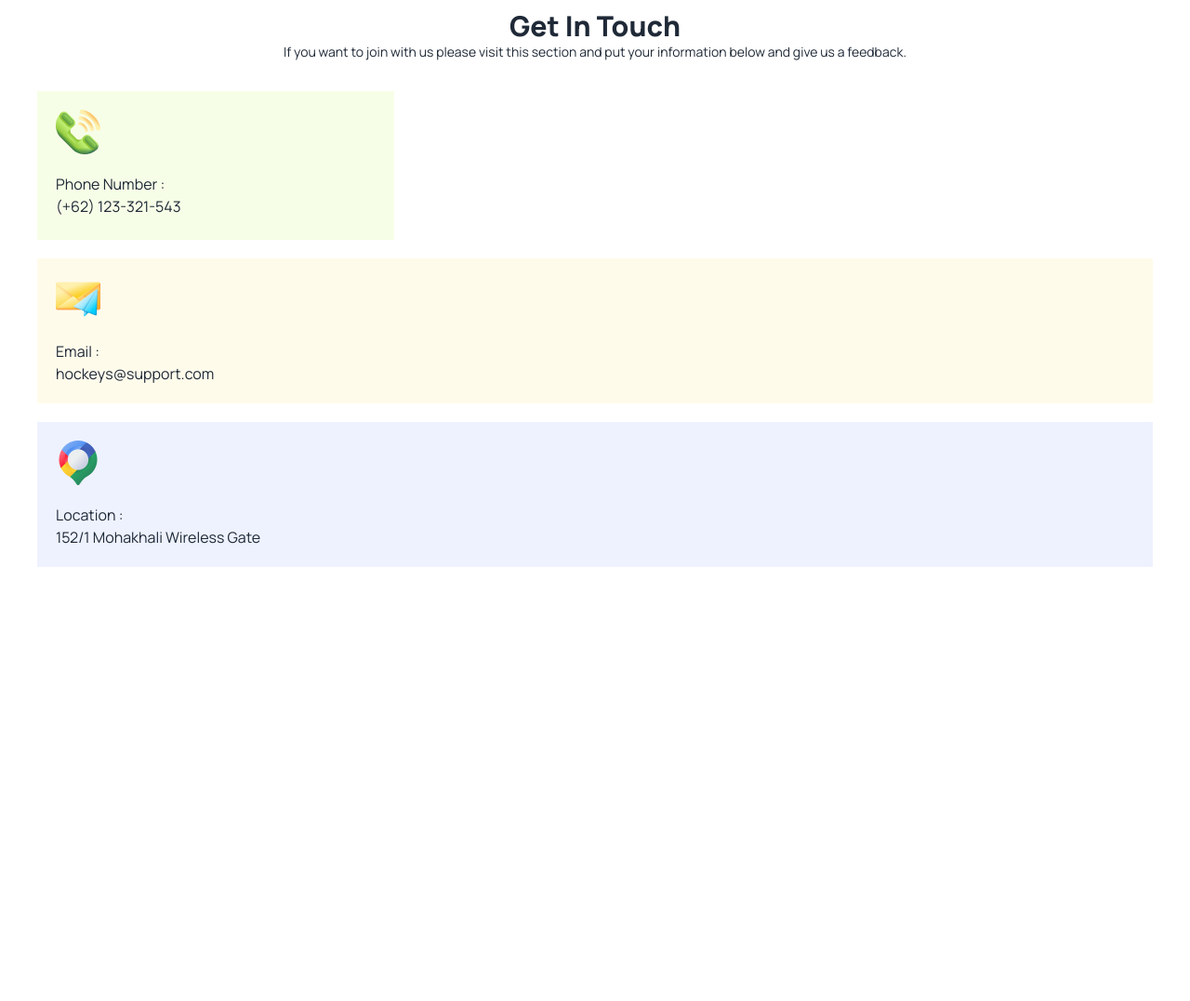
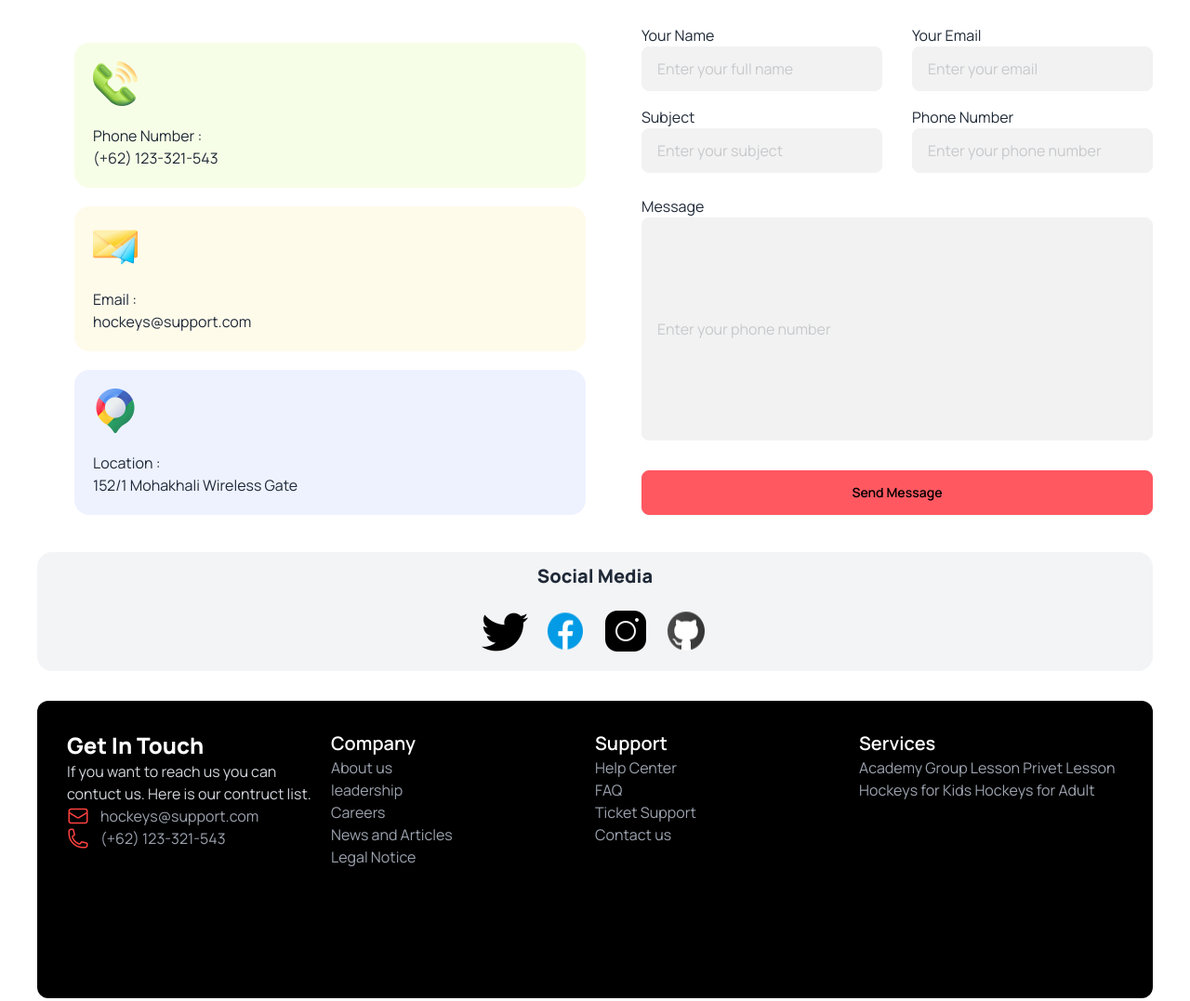
Before and after one commit to Nfnshakila/A3-Hockeys, a plain HTML site: page index.html in a window 1280 px wide. Shown: the part 3020-4097 px from the top of the page at 93% size. Before the commit the page ends 3670 px from the top, so only its background shows below. Drawn offline with nearby package versions, Linux system fonts and the light colour scheme.

Commit message:
added last 2 section

```diff
--- a/index.html
+++ b/index.html
@@ -17,8 +17,8 @@
     }
 </style>
 </head>
-<body class="font-manrope">
-    <header class="m-10">
+<body class="font-manrope m-10">
+    <header class="">
         <!-- Banner section -->
         <div class="relative">
         <div class="carousel w-full">
@@ -44,7 +44,7 @@
         </div>
     </div>
     </header>
-    <main class="m-10">
+
         <!-- Personal hockeys club -->
 
     <div class="justify-center text-center mt-20">
@@ -154,13 +154,14 @@
 </div>
 
 <!-- Our New Products section -->
-<section class="mt-20">
+<section>
+
     <div class="text-center">
         <h3 class="text-3xl font-extrabold">Our New Products</h3>
         <p>We have new products like tshirt, football, hat, helmet etc.</p>
-    </div>                                                                                        </section>
+    </div>
     <!-- card section -->
-<section>
+
   <div class="flex-row lg:flex gap-4 mt-4">
   <!-- card-1 -->
     <div class="card w-[100%] lg:w-[48%] bg-base-100 shadow-xl">
@@ -349,33 +350,118 @@
     <h3 class="text-3xl font-extrabold">Get In Touch</h3>
     <p class="text-sm">If you want to join with us please visit this section and put your information below and give us a feedback.</p>
   </div>
-  <div>
-  <div class="mt-8">
-    <div class="bg-lime-50 mt-5 p-5 w-96 h-40 gap-10">
+
+
+<div class="flex-row lg:flex gap-5">
+  <div class="m-10 flex-1">
+    <div class="bg-lime-50 mt-5 p-5 gap-10 rounded-2xl">
       <img src="Images/Group 1171275317.png" alt="">
       <p class="mt-5">Phone Number : <br>
         (+62) 123-321-543</p>
 
     </div>
-    <div class="bg-amber-50 mt-5 p-5 gap-10">
+    <div class="bg-amber-50 mt-5 p-5 gap-10 rounded-2xl">
       <img src="Images/Group 1171275318.png" alt="">
       <p class="mt-5">Email : <br>
         hockeys@support.com</p>
     </div>
-    <div class="bg-indigo-50 mt-5 p-5 ">
+    <div class="bg-indigo-50 mt-5 p-5 rounded-2xl">
       <img src="Images/Group 1171275321.png" alt="">
       <p class="mt-5">Location : <br>
         152/1 Mohakhali Wireless Gate</p>
     </div>
   </div>
+
+  <div class="mt-10 flex-1">
+  <div class="flex-row lg:flex gap-8">
+  <div class="flex-1">
+    <label for="">Your Name</label><br>
+      <input type="text" placeholder="Enter your full name" class="input w-full" disabled>
+  </div>
+  <div class="flex-1">
+    <label for="">Your Email</label><br>
+    <input type="text" placeholder="Enter your email" class="input w-full" disabled>
+  </div>
+  </div>
+
+  <div class="flex-row lg:flex gap-8 mt-4">
+  <div class="flex-1">
+    <label for="">Subject</label><br>
+    <input type="text" placeholder="Enter your subject" class="input w-full" disabled>
+  </div>
+  <div class="flex-1">
+    <label for="">Phone Number</label><br>
+    <input type="text" placeholder="Enter your phone number" class="input w-full" disabled>
+  </div>
+  </div>
   <div>
-
-
+  <div class="mt-6">
+    <label for="">Message</label><br>
+    <input type="text" placeholder="Enter your phone number" class="input input-bordered w-full h-60" disabled>
+  </div>
+  <div class="mt-8">
+    <button class="btn btn-error w-full">Send Message</button>
+  </div>
   </div>
 </div>
+</div>
+
 </section>
+<div class="bg-gray-100 w-full h-32 justify-center items-center text-center p-3 rounded-2xl">
 
-    </main>
+  <h3 class="text-xl font-bold">Social Media</h3>
+  <div class="flex justify-center gap-4 mt-5">
+    <img src="Images/icons8-twitter-50.png" alt="">
+    <img src="Images/icons8-facebook-48.png" alt="">
+    <img src="Images/icons8-instagram-50.png" alt="">
+    <img src="Images/icons8-github-48.png" alt="">
+  </div>
+</div>
+</main>
+<footer class="flex bg-black w-full h-80 mt-8 rounded-xl p-8">
+  <div class="flex-1 gap-3">
+    <h3 class="text-2xl font-bold text-white ">Get In Touch</h3>
+    <p class="text-gray-300">If you want to reach us you can contuct us. Here is our contruct list.</p>
+    <div class="flex gap-3">
+      <img src="Images/massege.png" alt="">
+      <p class="text-gray-400">hockeys@support.com</p>
+    </div>
+    <div class="flex gap-3">
+      <img src="Images/phone.png" alt="">
+      <p class="text-gray-400">(+62) 123-321-543</p>
+    </div>
+   </div>
+  <div class="flex-1">
+   <h3 class="text-xl font-semibold text-white">Company</h3>
+   <div class="text-gray-400">
+    <a href="">About us</a> <br>
+   <a href="">leadership</a><br>
+   <a href="">Careers</a><br>
+   <a href="">News and Articles</a><br>
+   <a href="">Legal Notice</a>
+   </div>
+  </div>
+
+  <div class="flex-1">
+    <h3 class="text-xl font-semibold text-white">Support</h3>
+    <div class="text-gray-400">
+    <a href="">Help Center</a><br>
+    <a href="">FAQ</a><br>
+    <a href="">Ticket Support</a><br>
+    <a href="">Contact us</a>
+    </div>
+  </div>
+  <div class="flex-1">
+   <h3 class="text-xl font-semibold text-white">Services</h3>
+   <div class="text-gray-400">
+    <a href="">Academy</a>
+   <a href="">Group Lesson</a>
+   <a href="">Privet Lesson</a>
+   <a href="">Hockeys for Kids</a>
+   <a href="">Hockeys for Adult</a>
+   </div>
+  </div>
+</footer>
 
 
 </body>
```
Also changed, not shown: Images/icons8-facebook-48.png (added), Images/icons8-github-48.png (added), Images/icons8-instagram-50.png (added), Images/icons8-twitter-50.png (added), Images/massege.png (added), Images/phone.png (added).
